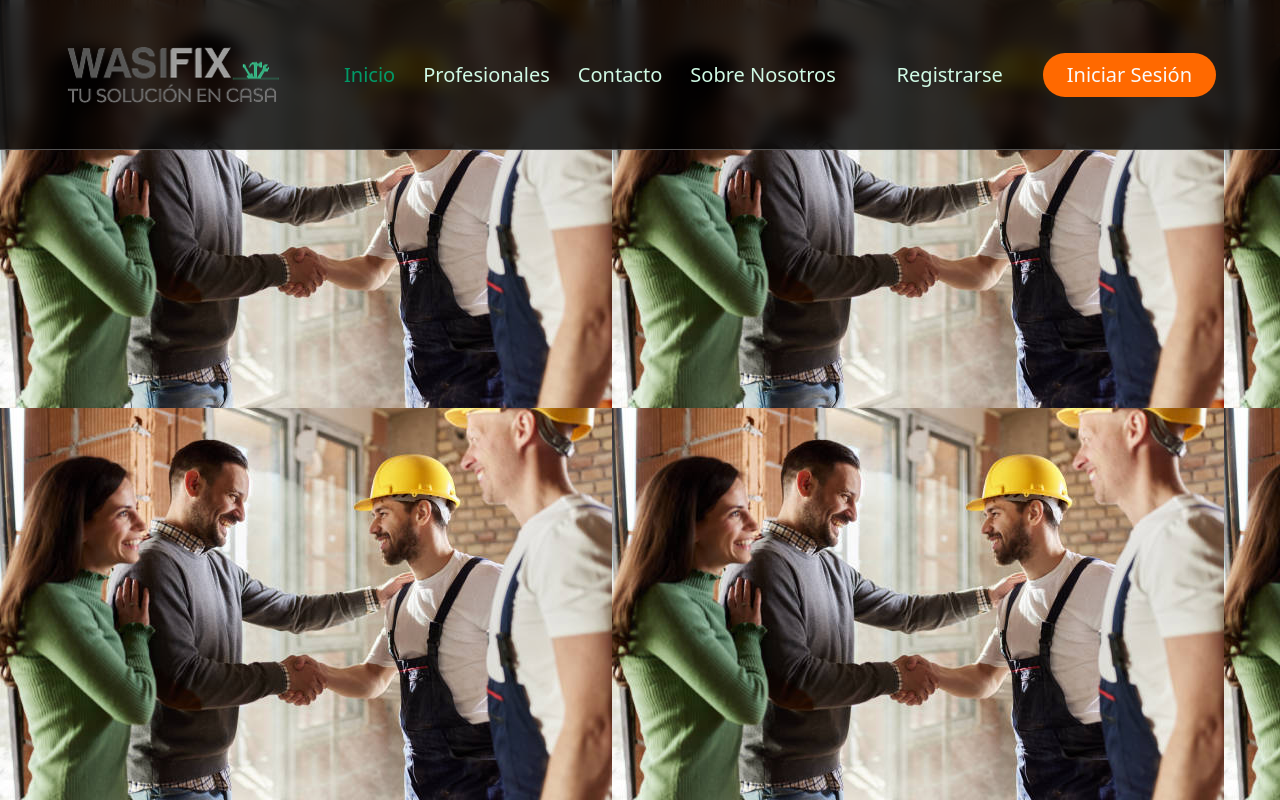
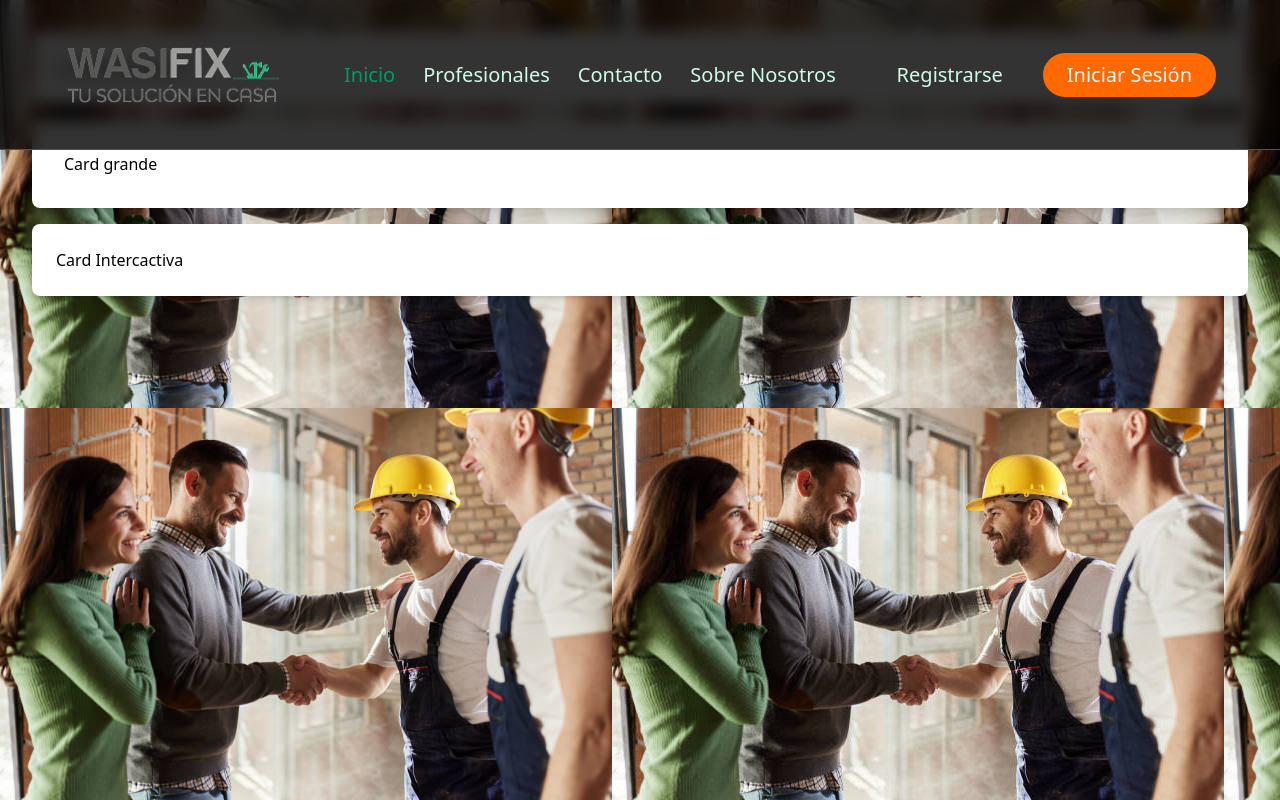
Before and after one commit to Agustin742/Wasifix, a React (Vite) app: page / in a window 1280 px wide. Shown: the top 800 px of the page. Built offline with nearby package versions, Linux system fonts and the light colour scheme.

Commit message:
Style: Agregue el componente Card para usar de cardBase

```diff
--- a/src/App.jsx
+++ b/src/App.jsx
@@ -1,13 +1,17 @@
 import { BrowserRouter } from "react-router"
-import NavBar from "./components/layout/navbar/NavBar"
+import NavBar from "./components/layout/NavBar"
+import Card from "./components/ui/Card"
 
 
 const App = () => {
   return (
     <BrowserRouter>
       <NavBar />
-      <div  className="h-1000 bg-[url('/imgs/mockups/manos.jpg')]"></div>
-
+      <div  className="h-1000 bg-[url('/imgs/mockups/manos.jpg')] p-8 space-y-4">
+        <Card>Contenido Basico</Card>
+        <Card padding="lg" shadow="lg">Card grande</Card>
+        <Card hoverable clickable>Card Intercactiva</Card>
+      </div>
 
     </BrowserRouter>
   )
--- /dev/null
+++ b/src/components/ui/Card.jsx
@@ -0,0 +1,45 @@
+
+
+const Card = ( {padding = 'md', shadow = 'md', bordered = false, hoverable = false, clickable = false, variant = 'default', className = '', children, onClick } ) => {
+
+    const getPaddingClasses = (padding) => {
+    return {
+            'none': '',
+            'sm': 'p-4',
+            'md': 'p-6',
+            'lg': 'p-8'
+        }[padding] || 'p-6';
+    }
+
+    const getShadowClasses = (shadow) => {
+    return {
+            'none': '',
+            'sm': 'shadow-sm',
+            'md': 'shadow-md',
+            'lg': 'shadow-lg'
+        }[shadow] || 'shadow-md';
+    }
+
+    const getVariantClasses = (variant) => {
+    return {
+            'default': 'bg-white',
+            'outlined': 'bg-transparent border-2 border-gray-200',
+            'filled': 'bg-gray-50',
+        }[variant] || 'bg-white';
+    }
+
+    const hoverClasses = hoverable ? 'transition-all duration-300 hover:shadow-lg hover:-translate-y-1' : ''
+    const clickableClasses = clickable ? 'cursor-pointer active:scale-95' : ''
+    const borderClasses = bordered ? 'border border-gray-200' : ''
+
+    const cardClasses = `rounded-lg ${getPaddingClasses(padding)} ${getShadowClasses(shadow)} ${getVariantClasses(variant)} ${hoverClasses} ${clickableClasses} ${borderClasses} ${className}`
+
+    return (
+    <div
+    className={cardClasses}
+    onClick={onClick}
+    >{children}</div>
+  )
+}
+
+export default Card
```
Also changed, not shown: src/components/layout/NavBar.jsx (renamed from src/components/layout/navbar/NavBar.jsx), src/components/layout/navbar/style.css (deleted).
